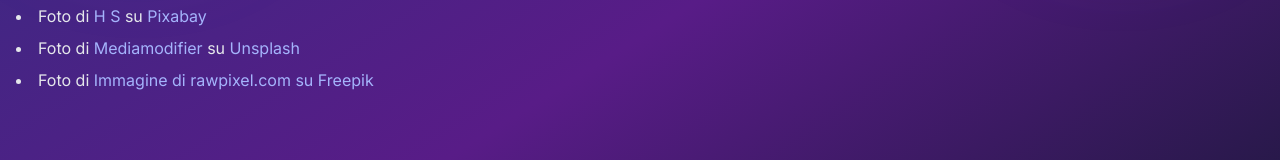
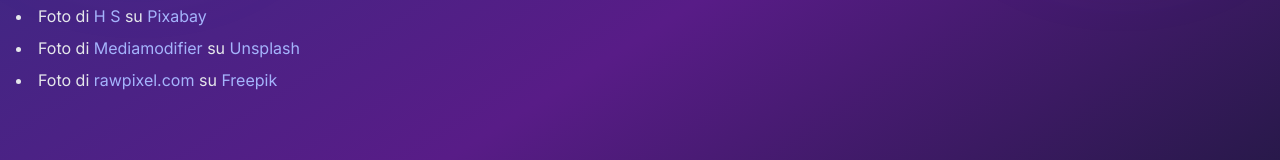
Before and after one commit to mirkomkr/dtf-italia, a Next.js app: page /credits in a window 1280 px wide. Shown: the part 442-602 px from the top of the page. Built offline with nearby package versions, Linux system fonts and the light colour scheme.

Commit message:
fix: Refine Freepik credit link text and structure on the credits page.

```diff
--- a/src/app/credits/page.js
+++ b/src/app/credits/page.js
@@ -60,7 +60,7 @@ export default function CreditsPage() {
               Foto di <a href="https://unsplash.com/it/@mediamodifier?utm_source=unsplash&utm_medium=referral&utm_content=creditCopyText" className="text-indigo-300 hover:underline">Mediamodifier</a> su <a href="https://unsplash.com/it/foto/giacca-bianca-con-zip-appesa-su-appendiabiti-in-legno-marrone-kJXGTOY1wLQ?utm_source=unsplash&utm_medium=referral&utm_content=creditCopyText" className="text-indigo-300 hover:underline">Unsplash</a>
             </li>
             <li>
-              Foto di <a href="https://it.freepik.com/foto-gratuito/donna-che-indossa-un-modello-di-berretto-bianco_16434138.htm#fromView=search&page=1&position=0&uuid=b5306eac-cf05-48a8-96ed-a7a2085ce6ec&query=cap+mockup" className="text-indigo-300 hover:underline">Immagine di rawpixel.com su Freepik</a>
+              Foto di <a href="https://it.freepik.com/foto-gratuito/donna-che-indossa-un-modello-di-berretto-bianco_16434138.htm#fromView=search&page=1&position=0&uuid=b5306eac-cf05-48a8-96ed-a7a2085ce6ec&query=cap+mockup" className="text-indigo-300 hover:underline">rawpixel.com</a> su <a href="https://freepik.com/" className="text-indigo-300 hover:underline">Freepik</a>
             </li>
               {/* aggiungi altri credits qui */}
           </ul>
```
